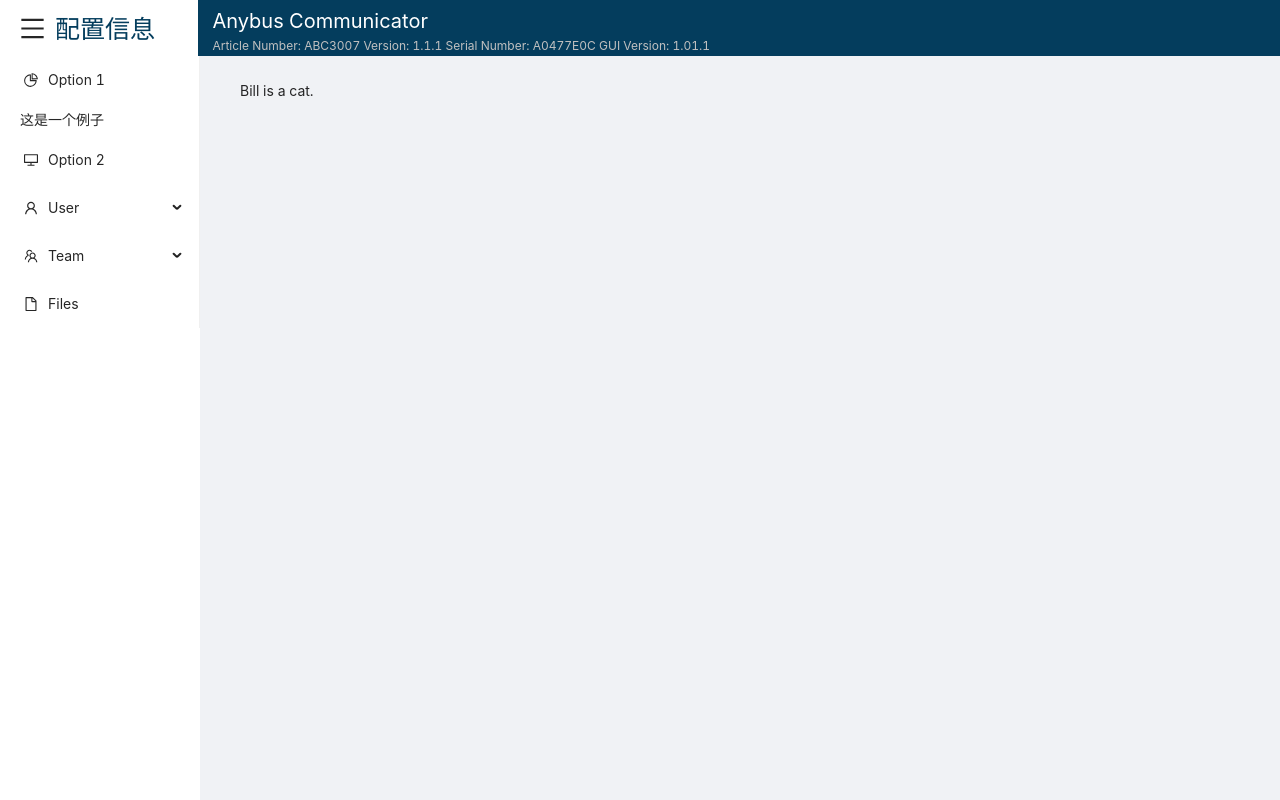
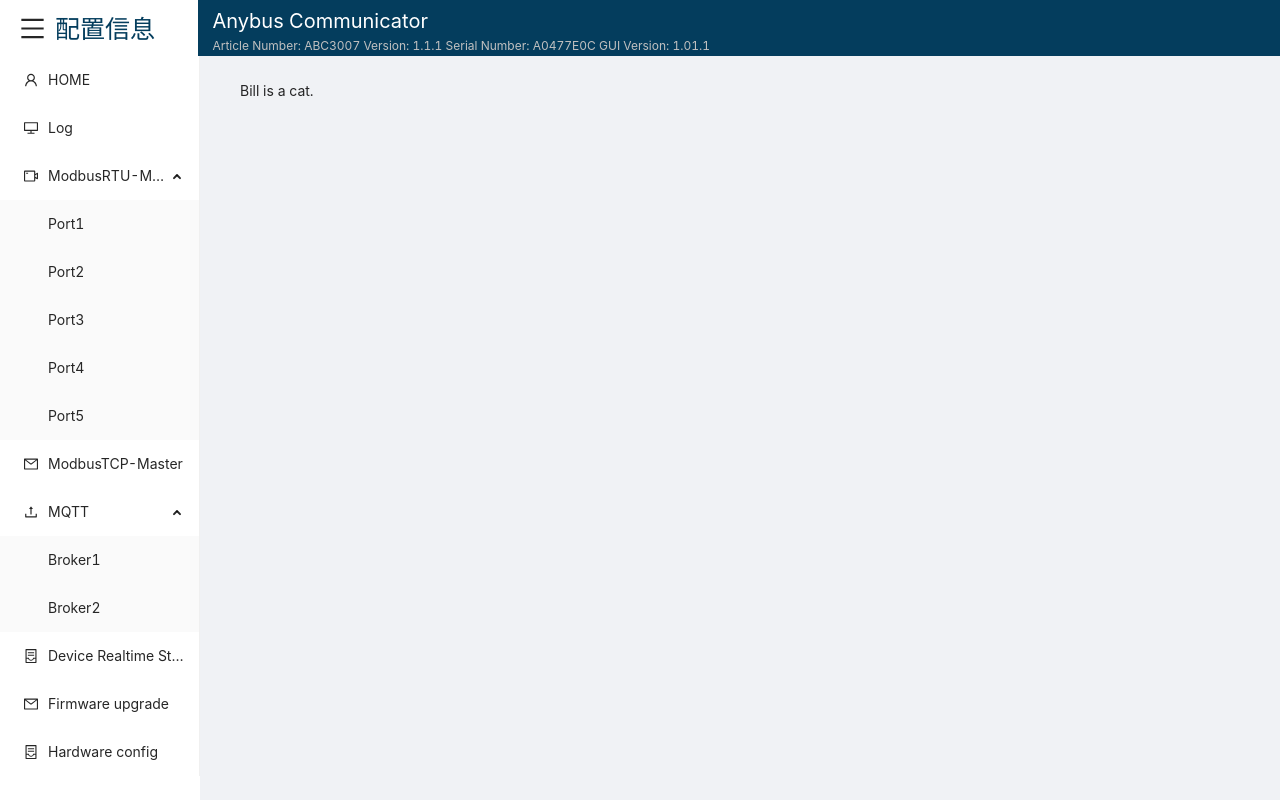
Before and after one commit to fengwang913/VersionDemo2.0, a React (Create React App) app: page / in a window 1280 px wide. Built offline with nearby package versions, Linux system fonts and the light colour scheme.

Commit message:
feat: geader修改

```diff
--- a/src/pages/base/header.jsx
+++ b/src/pages/base/header.jsx
@@ -15,10 +15,10 @@
         return(
             <div style={{display:'flex',height:'7vh', minWidth:'100vw'}}>
                 <div style={ {
-                            width :'250px',
+                            width :'220px',
                             fontSize:'25px',
                         } }>
-                            <div style={{display:'flex'}}>
+                            <div style={{display:'flex', width :'198px',}}>
                                 <div style={{marginLeft:'20px',
                                             marginTop:'10px'}}>
                                     {React.createElement(MenuOutlined, {
--- a/src/pages/base/layout.jsx
+++ b/src/pages/base/layout.jsx
@@ -16,7 +16,7 @@
         super(props)
         this.state = {
             collapsed: false,
-            openKeys:[],
+            openKeys:['sub1','sub2'],
           };
 
     }
--- a/src/pages/base/sider.jsx
+++ b/src/pages/base/sider.jsx
@@ -2,10 +2,12 @@
 import { Layout, Menu, } from 'antd';
 import {
   DesktopOutlined,
-  PieChartOutlined,
-  FileOutlined,
-  TeamOutlined,
   UserOutlined,
+  VideoCameraOutlined,
+  UploadOutlined,
+  ContainerOutlined,
+  MailOutlined,
+
 } from '@ant-design/icons';
 
 const {  Sider } = Layout;
@@ -42,25 +44,31 @@
             onClick={this.props._handleClick}
             onOpenChange = {this.props.onOpenChange}
             >
-            <Menu.Item key="1" icon={<PieChartOutlined />}>
-              Option 1
-            </Menu.Item>
-            <div style={{margin:'20px'}}>这是一个例子</div>
-            <Menu.Item key="2" icon={<DesktopOutlined />}>
-              Option 2
-            </Menu.Item>
-            <SubMenu key="sub1" icon={<UserOutlined />} title="User">
-              <Menu.Item key="3">Tom</Menu.Item>
-              <Menu.Item key="4">Bill</Menu.Item>
-              <Menu.Item key="5">Alex</Menu.Item>
-            </SubMenu>
-            <SubMenu key="sub2" icon={<TeamOutlined />} title="Team">
-              <Menu.Item key="6">Team 1</Menu.Item>
-              <Menu.Item key="8">Team 2</Menu.Item>
-            </SubMenu>
-            <Menu.Item key="9" icon={<FileOutlined />}>
-              Files
-            </Menu.Item>
+                <Menu.Item key="/" icon={<UserOutlined />} >HOME</Menu.Item>
+                <Menu.Item key="log" icon={<DesktopOutlined />}>
+                    Log
+                </Menu.Item>
+                <SubMenu  key="sub1" icon={<VideoCameraOutlined />} title="ModbusRTU-Master">
+                    <Menu.Item key="Port1">Port1</Menu.Item>
+                    <Menu.Item key="Port2">Port2</Menu.Item>
+                    <Menu.Item key="Port3">Port3</Menu.Item>
+                    <Menu.Item key="Port4">Port4</Menu.Item>
+                    <Menu.Item key="Port5">Port5</Menu.Item>
+                </SubMenu >
+                <Menu.Item key="ModbusTCP-Master" icon={<MailOutlined />}>
+                    ModbusTCP-Master
+                </Menu.Item>
+                <SubMenu  key="sub2" icon={<UploadOutlined />} title="MQTT">
+                    <Menu.Item key="broker1">Broker1</Menu.Item>
+                    <Menu.Item key="broker2">Broker2</Menu.Item>
+                </SubMenu >
+                <Menu.Item key="devicerealtime" icon={<ContainerOutlined />}>
+                    Device Realtime Status
+                </Menu.Item>
+                <Menu.Item key="firmware" icon={<MailOutlined />}>Firmware upgrade</Menu.Item>
+                <Menu.Item key="hardwareconfig" icon={<ContainerOutlined />}>
+                Hardware config
+                </Menu.Item>
           </Menu>
         </Sider>
 
```
Also changed, not shown: 1 other file (tests, documents, lock files or other folders).
